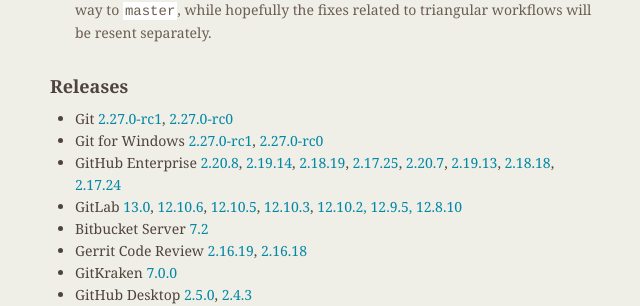
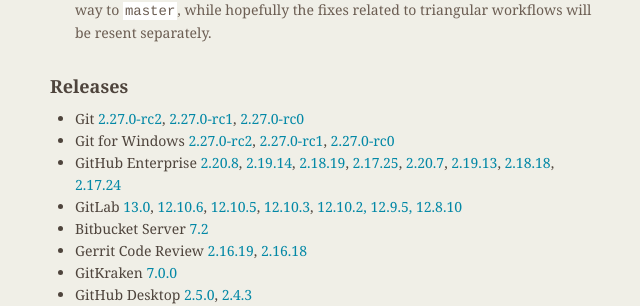
Before and after one commit to git/git.github.io, a Jekyll site: the page built from rev_news/drafts/edition-63.md, in a window 1280 px wide and 900 px high, scrolled down 1989 px. Shown: the part 151-457 px from the top of the window, without its empty margins (484-1124 px from the left). Built offline with Jekyll 4.4.1, drawn with Linux system fonts in a browser that asks for light colours.

Commit message:
rn-63: add 2.27.0-rc2 releases

```diff
--- a/rev_news/drafts/edition-63.md
+++ b/rev_news/drafts/edition-63.md
@@ -144,9 +144,11 @@
 
 ## Releases
 
-+ Git [2.27.0-rc1](https://public-inbox.org/git/xmqqsgfuv2ko.fsf@gitster.c.googlers.com/),
++ Git [2.27.0-rc2](https://lore.kernel.org/git/xmqqtv02mt2m.fsf@gitster.c.googlers.com/),
+[2.27.0-rc1](https://public-inbox.org/git/xmqqsgfuv2ko.fsf@gitster.c.googlers.com/),
 [2.27.0-rc0](https://public-inbox.org/git/xmqqy2punll7.fsf@gitster.c.googlers.com/)
-+ Git for Windows [2.27.0-rc1](https://github.com/git-for-windows/git/releases/tag/v2.27.0-rc1.windows.1),
++ Git for Windows [2.27.0-rc2](https://github.com/git-for-windows/git/releases/tag/v2.27.0-rc2.windows.1),
+[2.27.0-rc1](https://github.com/git-for-windows/git/releases/tag/v2.27.0-rc1.windows.1),
 [2.27.0-rc0](https://github.com/git-for-windows/git/releases/tag/v2.27.0-rc0.windows.1)
 + GitHub Enterprise [2.20.8](https://enterprise.github.com/releases/2.20.8/notes),
 [2.19.14](https://enterprise.github.com/releases/2.19.14/notes),
```
